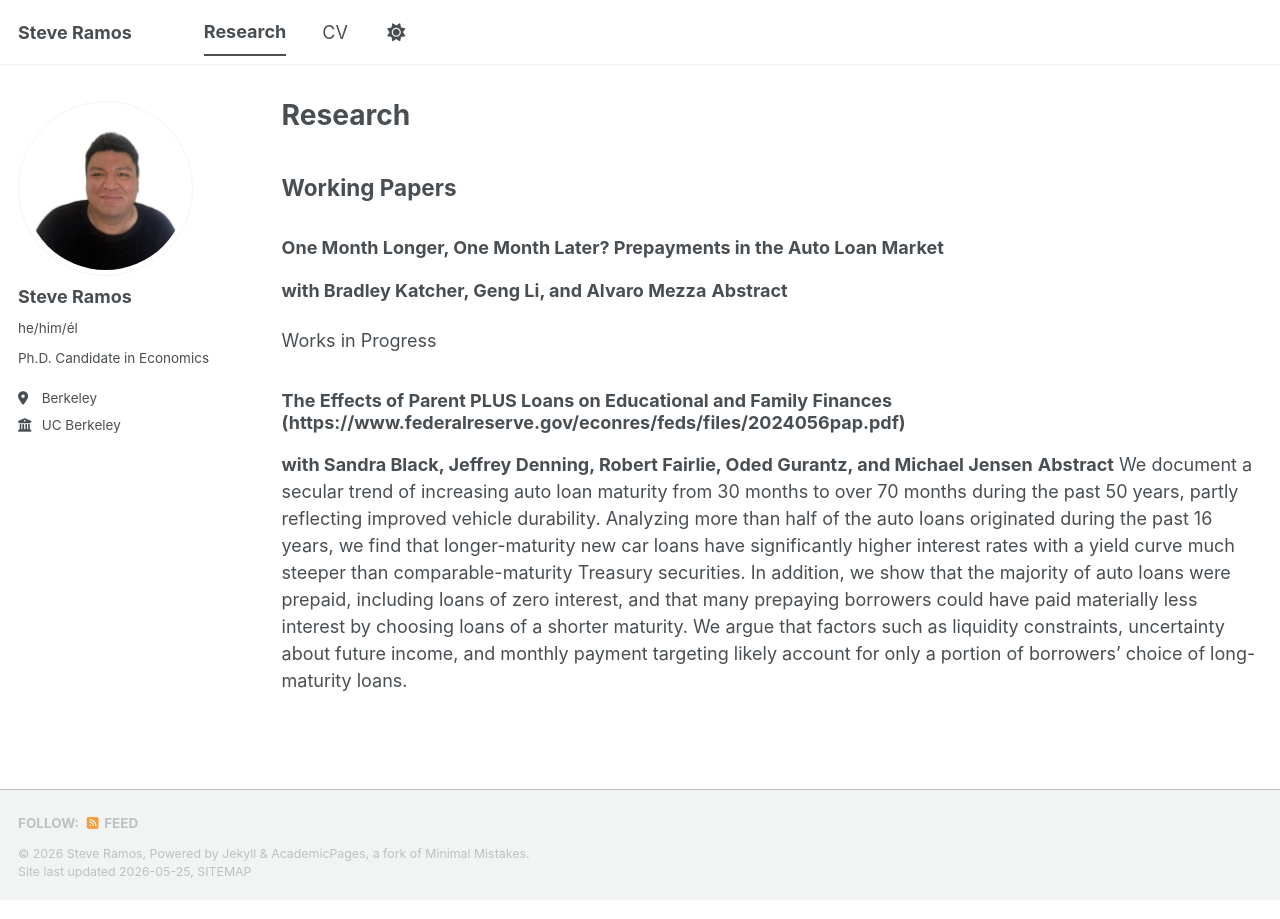
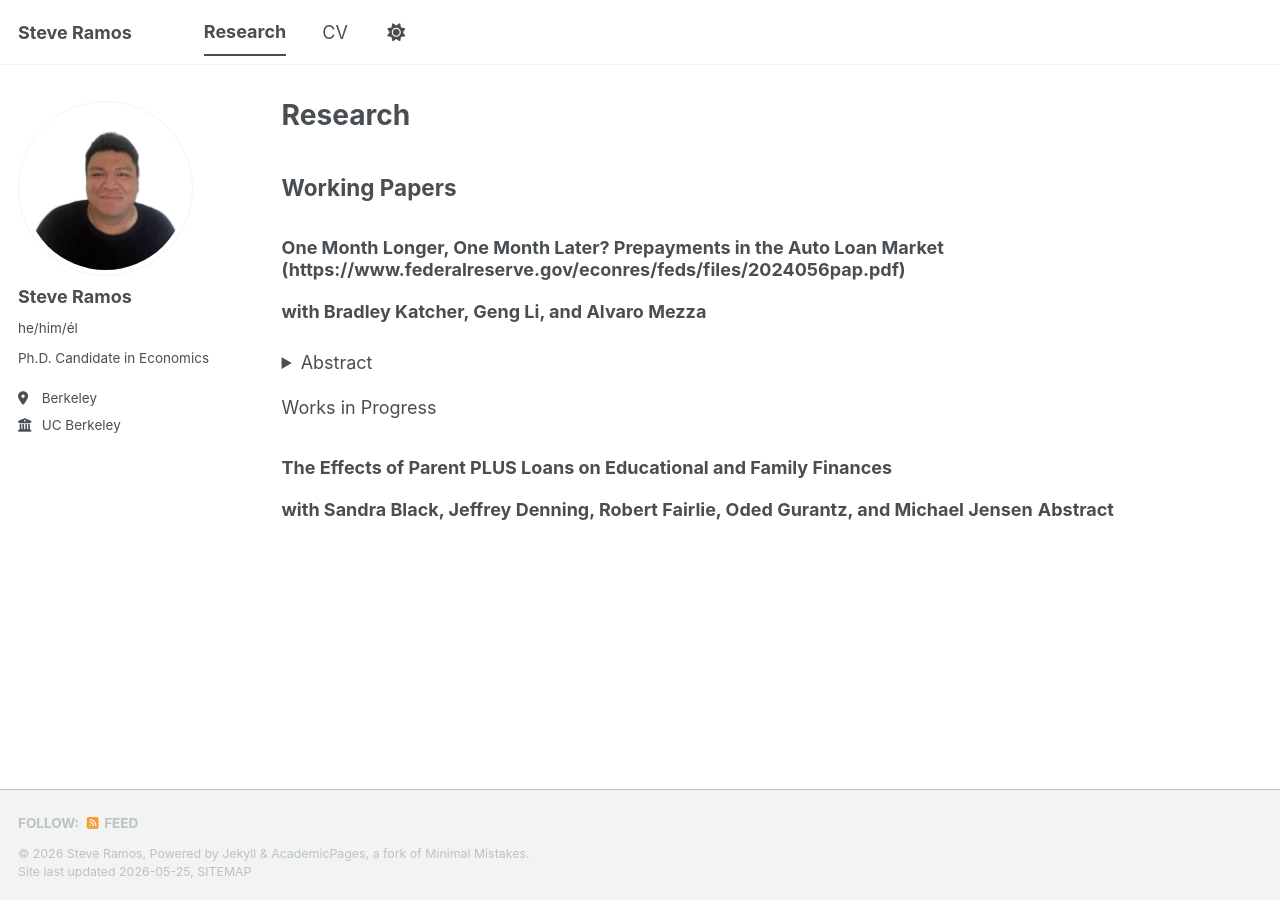
Before and after one commit to ramos-steve/ramos-steve.github.io, a Jekyll site: the page built from _pages/research.md, in a window 1280 px wide. Built offline with Jekyll 4.4.1, drawn with Linux system fonts in a browser that asks for light colours; a script bundle is joined from its source files by our own code; library files that are not in the unit come from our copies; part of the change alters nothing that is shown.

Commit message:
Update research.md

```diff
--- a/_pages/research.md
+++ b/_pages/research.md
@@ -8,15 +8,12 @@ author_profile: true
 
 ## Working Papers
 
-### One Month Longer, One Month Later? Prepayments in the Auto Loan Market
+### One Month Longer, One Month Later? Prepayments in the Auto Loan Market (https://www.federalreserve.gov/econres/feds/files/2024056pap.pdf)
 **with Bradley Katcher, Geng Li, and Alvaro Mezza**
-**Abstract**
 
-
-Works in Progress
-### The Effects of Parent PLUS Loans on Educational and Family Finances (https://www.federalreserve.gov/econres/feds/files/2024056pap.pdf)
-**with Sandra Black, Jeffrey Denning, Robert Fairlie, Oded Gurantz, and Michael Jensen**
-**Abstract**  We document a secular trend of increasing auto loan maturity from 30 months to
+<details>
+<summary>Abstract</summary>
+We document a secular trend of increasing auto loan maturity from 30 months to
 over 70 months during the past 50 years, partly reflecting improved vehicle durability.
 Analyzing more than half of the auto loans originated during the past 16 years, we find
 that longer-maturity new car loans have significantly higher interest rates with a yield curve
@@ -26,3 +23,10 @@ prepaying borrowers could have paid materially less interest by choosing loans o
 maturity. We argue that factors such as liquidity constraints, uncertainty about future
 income, and monthly payment targeting likely account for only a portion of borrowers’
 choice of long-maturity loans.
+</details>
+
+
+Works in Progress
+### The Effects of Parent PLUS Loans on Educational and Family Finances
+**with Sandra Black, Jeffrey Denning, Robert Fairlie, Oded Gurantz, and Michael Jensen**
+**Abstract**
```
